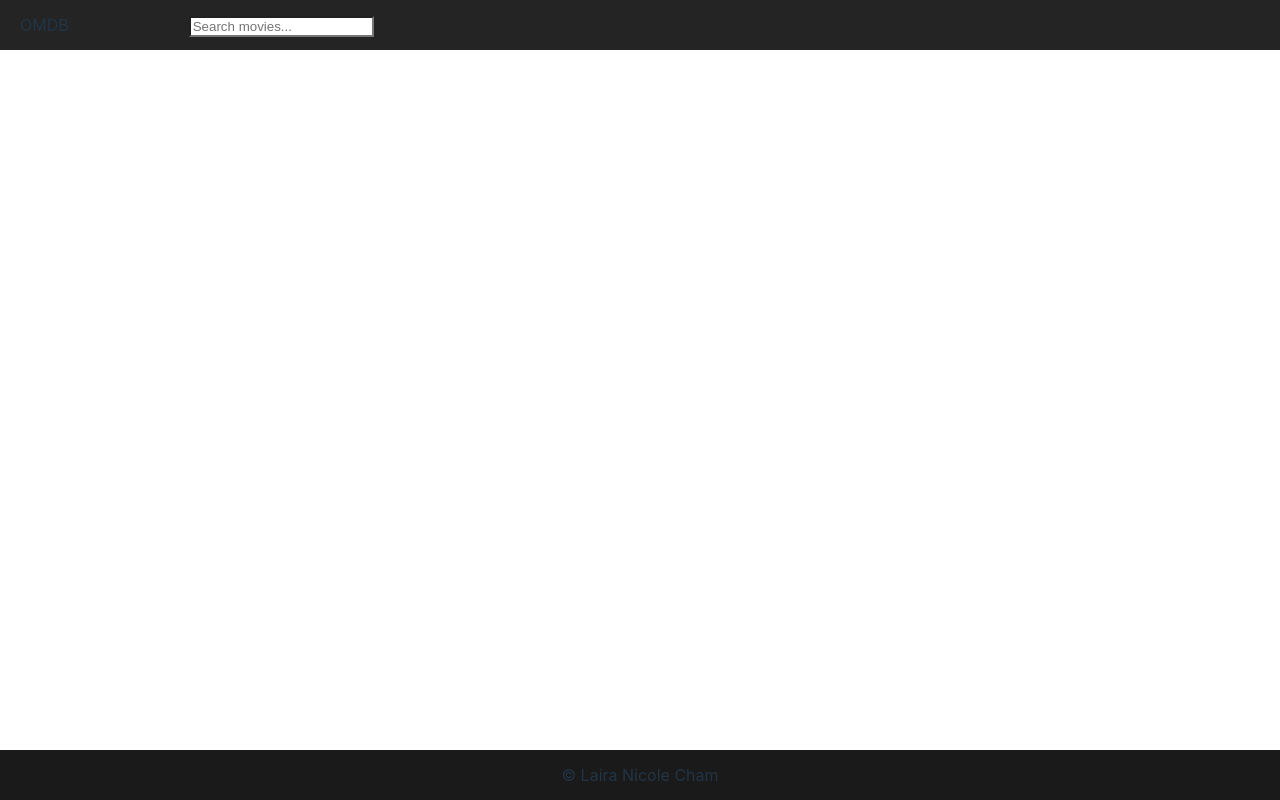
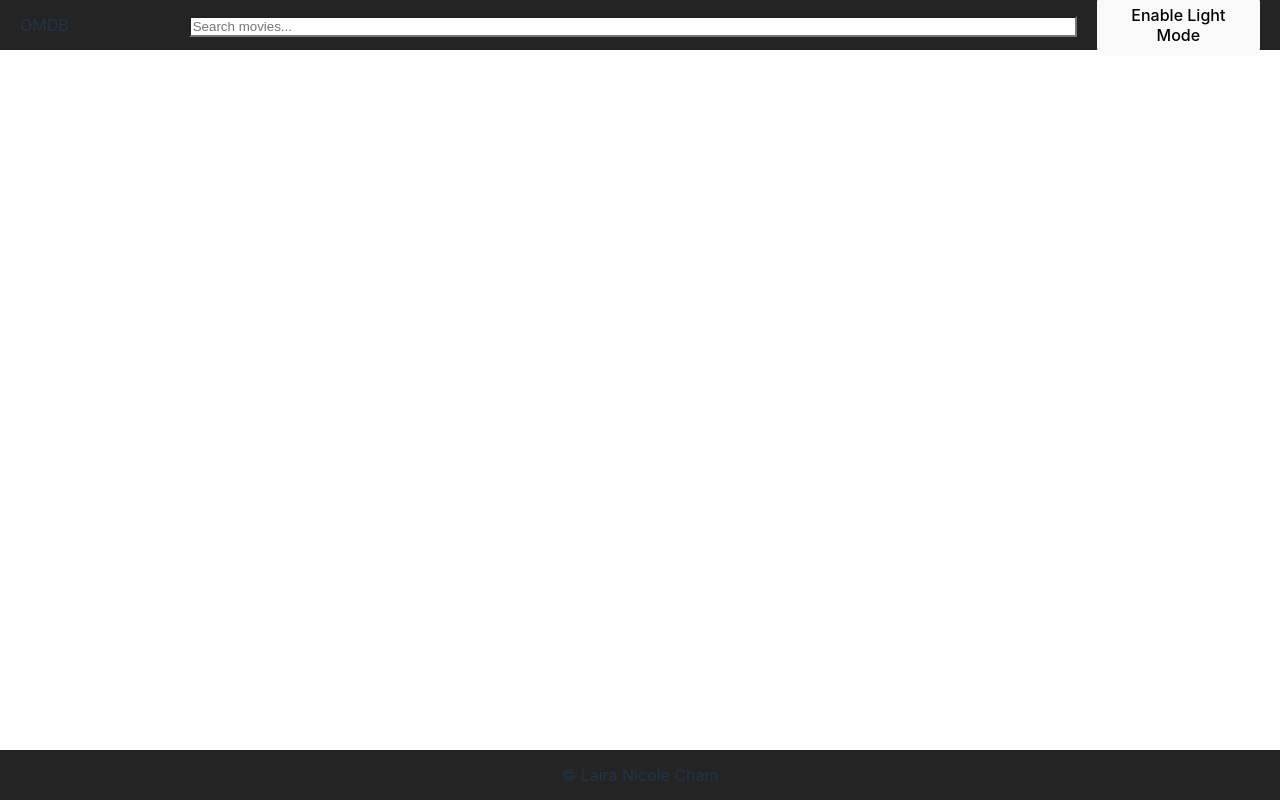
Before and after one commit to chamlaira/IMDB-Clone, a React (Vite) app in the folder frontend/: page / in a window 1280 px wide. Built offline with nearby package versions, Linux system fonts and the light colour scheme.

Commit message:
feat(frontend): add theme context

```diff
--- a/frontend/package.json
+++ b/frontend/package.json
@@ -9,6 +9,7 @@
     "preview": "vite preview"
   },
   "dependencies": {
+    "axios": "^1.7.9",
     "react": "^18.2.0",
     "react-dom": "^18.2.0"
   },
--- a/frontend/src/App.tsx
+++ b/frontend/src/App.tsx
@@ -1,13 +1,19 @@
+import { useState } from 'react'
 import './App.scss'
 import Layout from './components/Layout'
+import ThemeContext from './contexts/theme'
 
 function App() {
+  const [theme, setTheme] = useState<'light' | 'dark'>('dark')
 
   return (
-    <div className="App">
-      <Layout>
-      </Layout>
-    </div>
+    <ThemeContext.Provider value={theme}>
+      <div className="App">
+        <Layout setTheme={setTheme}>
+
+        </Layout>
+      </div>
+    </ThemeContext.Provider>
   )
 }
 
--- a/frontend/src/components/Footer/index.tsx
+++ b/frontend/src/components/Footer/index.tsx
@@ -1,15 +1,18 @@
-import { ReactNode } from "react";
+import { ReactNode, useContext } from "react";
 
 import "./styles.scss";
+import ThemeContext from "../../contexts/theme";
 
 interface FooterProps {
   children: ReactNode;
 }
 
 const Footer = ({ children }: FooterProps) => {
+  const theme = useContext(ThemeContext);
+
   return (
-    <div className="footerContainer">
-      {children}
+    <div className={`footerContainer ${theme}`}>
+      <p>{children}</p>
     </div>
   );
 };
--- a/frontend/src/components/Footer/styles.scss
+++ b/frontend/src/components/Footer/styles.scss
@@ -8,3 +8,15 @@
   align-items: center;
   background: #1a1a1a;
 }
+
+.dark {
+  background: #242424;
+}
+
+.light {
+  background: #f5f5f5;
+
+  p {
+    color: black;
+  }
+}
--- a/frontend/src/components/Header/index.tsx
+++ b/frontend/src/components/Header/index.tsx
@@ -1,22 +1,62 @@
-import { ReactNode } from "react";
+import { ReactNode, useContext, useEffect, useState } from "react"
+import axios from "axios"
 
-import "./styles.scss";
+import "./styles.scss"
+import useDebounce from "../../hooks/useDebounce"
+import ThemeContext from "../../contexts/theme"
 
 interface HeaderProps {
-  children: ReactNode;
+  children: ReactNode
+  setTheme?: (theme: "light" | "dark") => void;
 }
 
-const Header = ({ children }: HeaderProps) => {
+const Header = ({ children, setTheme }: HeaderProps) => {
+  const theme = useContext(ThemeContext)
+  const [searchInput, setSearchInput] = useState("")
+  const debouncedInput = useDebounce(searchInput, 1000)
+
+  const handleInputChange = (e: React.ChangeEvent<HTMLInputElement>) => {
+    setSearchInput(e.target.value)
+  }
+
+  const search = async () => {
+    if (debouncedInput.length) {
+      await axios.get(`http://localhost:8080/search/${debouncedInput}/page/1`)
+        .then((response) => {
+          console.log(response.data)
+        })
+        .catch((error) => {
+          console.error(error)
+        })
+    }
+  }
+
+  useEffect(() => {
+    search()
+  }, [debouncedInput])
+
   return (
-    <div className="headerContainer">
+    <div className={`headerContainer ${theme}`}>
       <div className="headerContent">
-        {children}
+        <p>{children}</p>
       </div>
       <div className="searchContainer">
-        <input className="search" type="text" placeholder="Search movies..." />
+        <input
+          className="search"
+          type="text"
+          placeholder="Search movies..."
+          value={searchInput}
+          onChange={handleInputChange}
+        />
       </div>
+      <button
+        className="themeButton"
+        onClick={() => setTheme && setTheme(theme === 'dark' ? 'light' : 'dark')}
+      >
+        Enable {theme === 'dark' ? 'Light' : 'Dark'} Mode
+      </button>
     </div>
-  );
-};
+  )
+}
 
-export default Header;
+export default Header
--- a/frontend/src/components/Header/styles.scss
+++ b/frontend/src/components/Header/styles.scss
@@ -10,7 +10,7 @@
 
   .headerContent {
     display: flex;
-    justify-content: space-between;
+    justify-content: space-evenly;
     align-items: center;
     height: 100%;
     padding: 0 20px;
@@ -25,6 +25,27 @@
 
     .search {
       background: white;
+      color: black;
+
+      @media screen and (min-width: 768px) {
+        width: calc(100vw - 400px);
+      }
     }
   }
+
+  .themeButton {
+    margin: 0 20px;
+  }
 }
+
+.dark {
+  background: #242424;
+}
+
+.light {
+  background: #f5f5f5;
+
+  p {
+    color: black;
+  }
+}
--- a/frontend/src/components/Layout/index.tsx
+++ b/frontend/src/components/Layout/index.tsx
@@ -1,22 +1,26 @@
-import { ReactNode } from "react";
+import { ReactNode, useContext } from "react"
 
-import Header from "../Header";
-import Footer from "../Footer";
+import Header from "../Header"
+import Footer from "../Footer"
 
-import "./styles.scss";
+import "./styles.scss"
+import ThemeContext from "../../contexts/theme"
 
 interface LayoutProps {
-  children?: ReactNode;
+  children?: ReactNode
+  setTheme?: (theme: "light" | "dark") => void
 }
 
-const Layout = ({ children }: LayoutProps) => {
+const Layout = ({ children, setTheme }: LayoutProps) => {
+  const theme = useContext(ThemeContext)
+
   return (
-    <div className="layoutContainer">
-      <Header>OMDB</Header>
+    <div className={`layoutContainer-${theme}`}>
+      <Header setTheme={setTheme}>OMDB</Header>
       {children}
       <Footer>© Laira Nicole Cham</Footer>
     </div>
-  );
-};
+  )
+}
 
-export default Layout;
+export default Layout
--- a/frontend/src/components/Layout/styles.scss
+++ b/frontend/src/components/Layout/styles.scss
@@ -1,6 +1,18 @@
-.layoutContainer {
+.layoutContainer-light {
   position: absolute;
   top: 50px;
   bottom: 50px;
   width: 100%;
+  background: #1a1a1a;
 }
+
+.layoutContainer-light {
+  position: absolute;
+  top: 50px;
+  bottom: 50px;
+  width: 100%;
+  background: white;
+  p {
+    color: black;
+  }
+}
--- /dev/null
+++ b/frontend/src/contexts/theme.ts
@@ -0,0 +1,5 @@
+import { createContext } from "react";
+
+const ThemeContext = createContext<'light' | 'dark'>('dark')
+
+export default ThemeContext
--- /dev/null
+++ b/frontend/src/hooks/useDebounce.tsx
@@ -0,0 +1,16 @@
+import { useState, useEffect } from "react"
+
+const useDebounce = (value: any, delay: number) => {
+  const [debouncedValue, setDebouncedValue] = useState(value)
+
+  useEffect(() => {
+    const timer = setTimeout(() => setDebouncedValue(value), delay)
+
+    // Clear timeout.
+    return () => clearTimeout(timer)
+  }, [value, delay])
+
+  return debouncedValue
+}
+
+export default useDebounce
```
Also changed, not shown: 1 other file (tests, documents, lock files or other folders).
